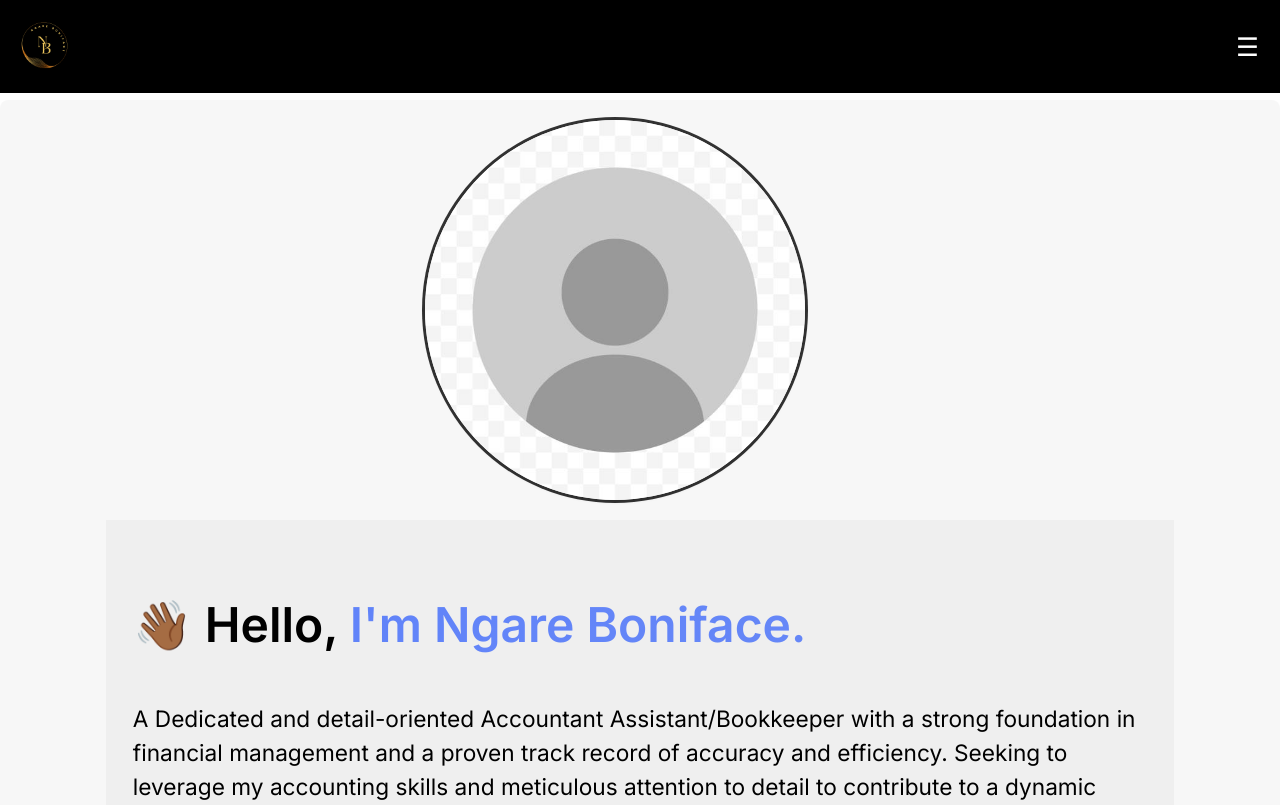
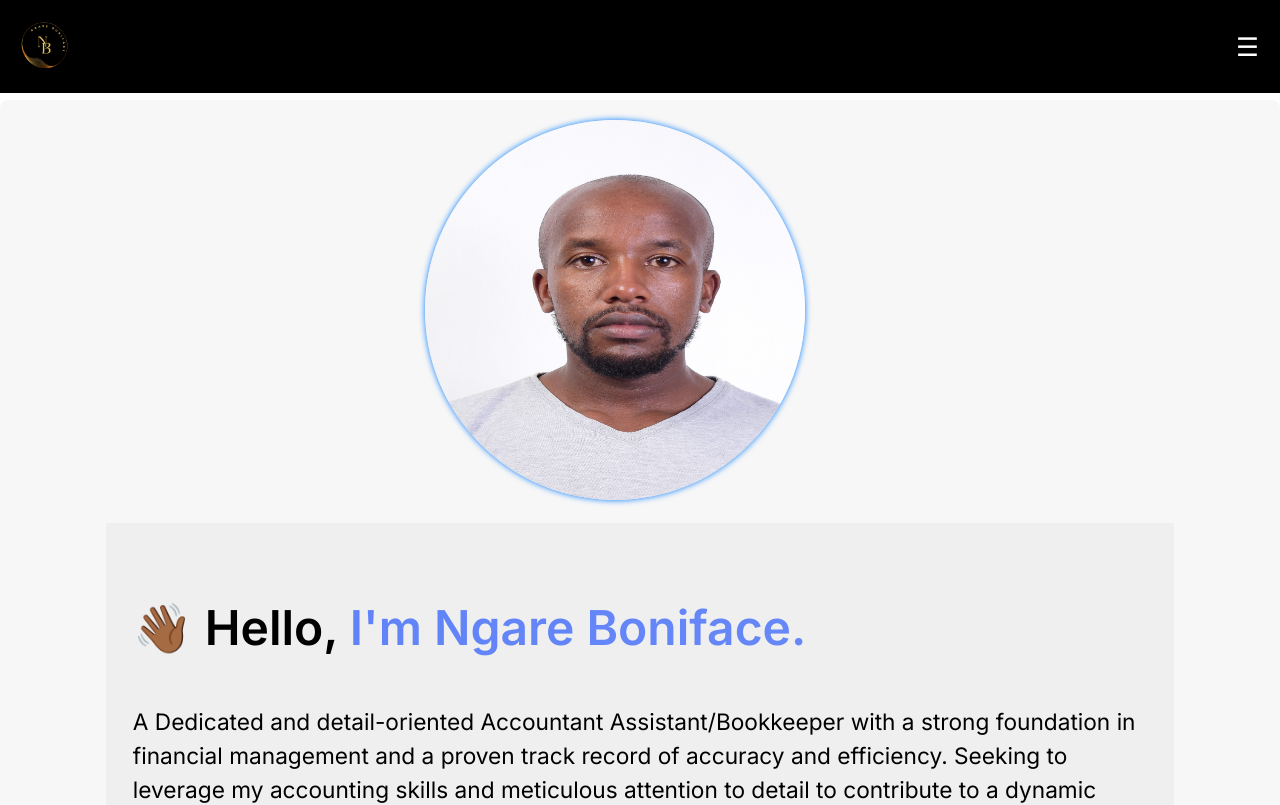
Before and after one commit to jankimutai/bonie-portfolio, a React (Create React App) app: page / in a window 1280 px wide. Shown: the top 805 px of the page. Built offline with nearby package versions, Linux system fonts and the light colour scheme.

Commit message:
Added actual accountant image

```diff
--- a/src/Components/Homepage.js
+++ b/src/Components/Homepage.js
@@ -1,7 +1,7 @@
 // HomePage.js
 
 import React from 'react';
-import AccountantImage from '../Assets/istockphoto-1495088043-612x612.jpg'; // Import your accountant image
+import AccountantImage from '../Assets/VIS_2710.jpg1.jpg'; // Import your accountant image
 import "../Styles/homepage.css"
 import Footer from './Footer';
 import About from './About';
--- a/src/Styles/homepage.css
+++ b/src/Styles/homepage.css
@@ -91,11 +91,13 @@
 }
 
 .accountant-image {
-  width: 400px; /* Adjust the width as needed */
-  height: auto;
+  width: 480px; /* Adjust the width as needed */
+  height: 480px;
+  object-fit: fill;
   border-radius: 50%;
   margin-right: 50px;
-  box-shadow: 0px 1px 4px rgba(0, 0, 0, 0.16), 0px 0px 0px 3px rgba(51, 51, 51,1);
+  box-shadow: 0 0 2px 12px rgba(0, 0, 0, 0.04) inset, 0px 0px 6px #007bff;
+
 }
 
 @media screen and (max-width: 767px) {
@@ -117,6 +119,8 @@
     width: 100%; /* Adjusted width for responsiveness */
     margin-right: 0;
     max-width: 280px;
+    max-height: 280px;
+    object-fit: fill;
   }
 
   .content {
@@ -166,6 +170,9 @@
   .accountant-image {
     margin-top: 20px;
     max-width: 380px;
+    max-height: 380px;
+    object-fit: fill;
+    margin-bottom: 3px;
   }
 
   .contactButton {
--- a/src/Styles/navbar.css
+++ b/src/Styles/navbar.css
@@ -214,6 +214,9 @@
     transition: 0.5s;
     transition-property: box-shadow;
   }
+  .menu-list.open {
+    top:84px
+  }
 
 
 
```
Also changed, not shown: src/Assets/VIS_2710.jpg1.jpg (added).
